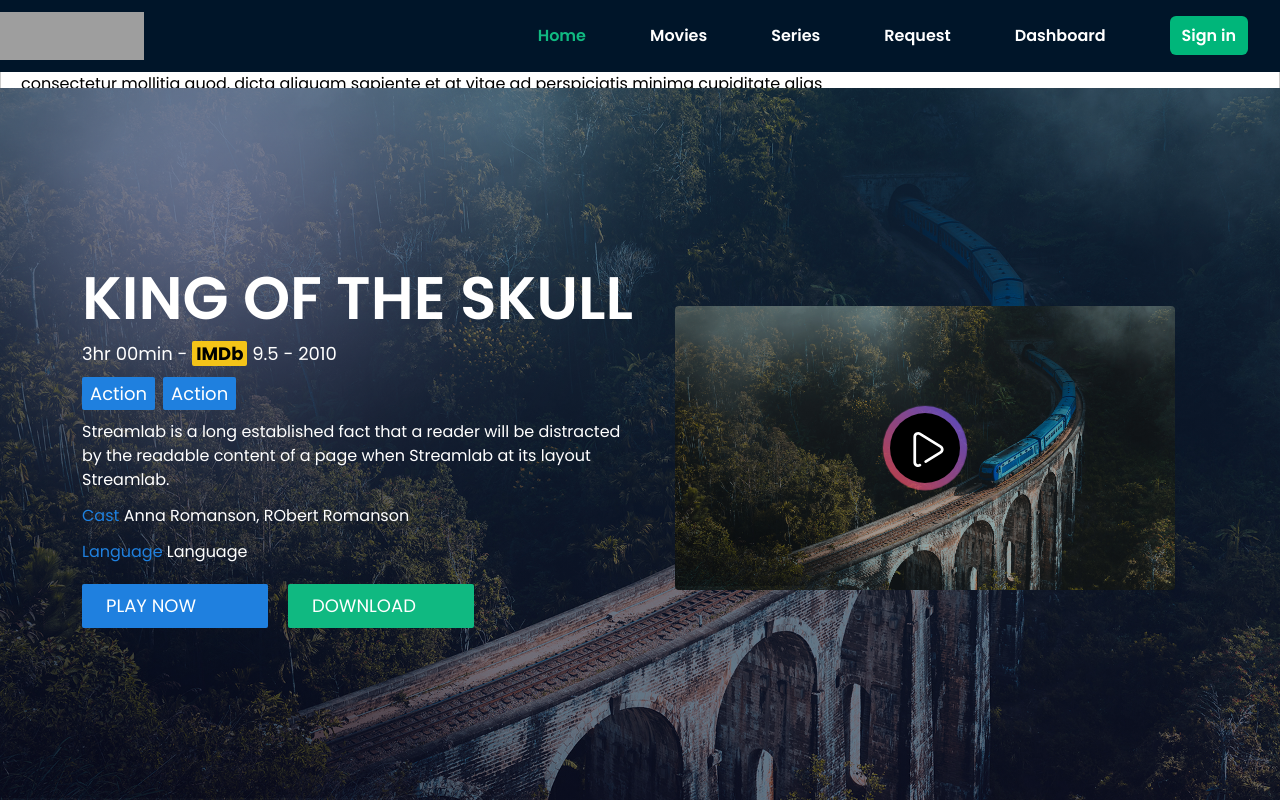
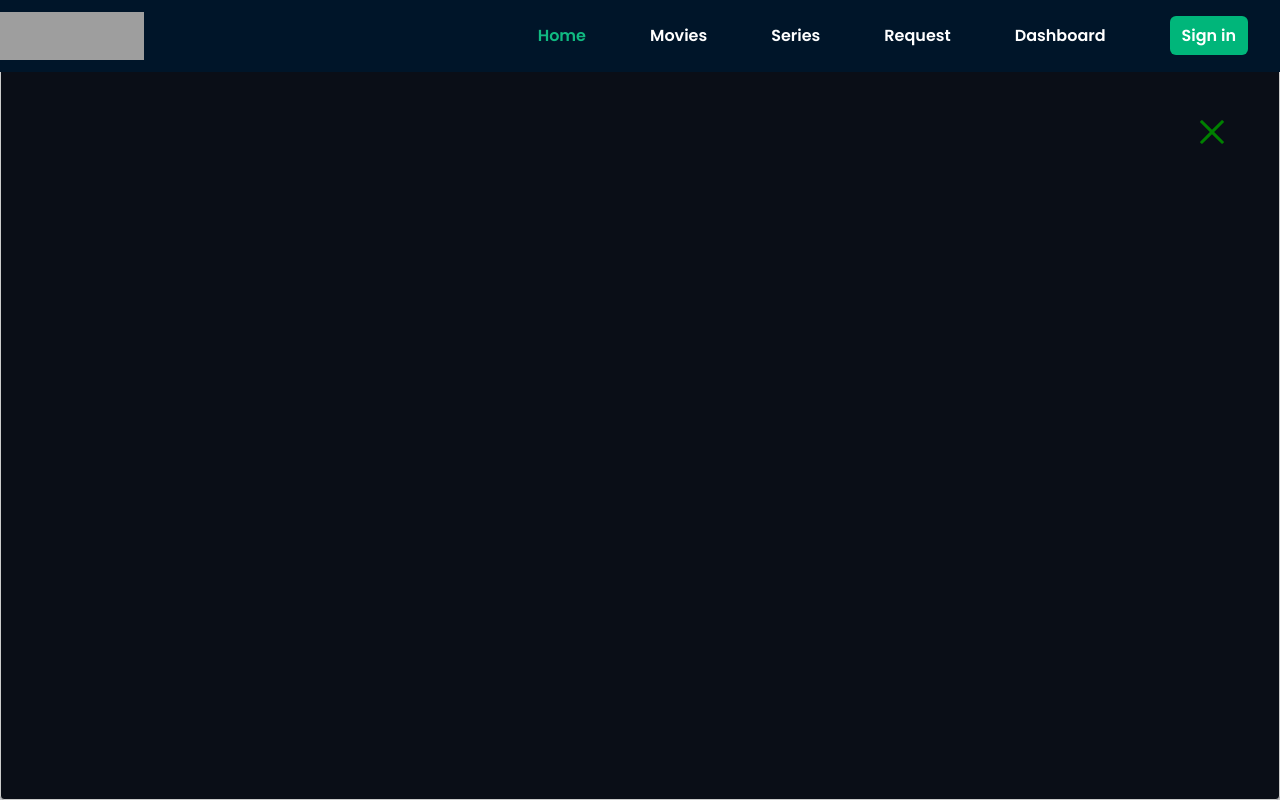
Before and after one commit to imkamrul/movie-site, a Next.js app: page / in a window 1280 px wide. Both pictures are taken after a click on the link 925 px from the left and 448 px from the top of the page. Shown: the top 800 px of the page. Built offline with nearby package versions, Linux system fonts and the light colour scheme; grey boxes are pictures that could not be loaded; some icons are missing.

Commit message:
slider fixed

```diff
--- a/components/HeroSlider/HeroSlider.js
+++ b/components/HeroSlider/HeroSlider.js
@@ -29,8 +29,8 @@ const HeroSlider = ({ heroSliderItem }) => {
   return (
     <>
       <div className="relative h-full arrow-item">
-        <div className="flex justify-between items-center h-full arrow tr">
-          <div className="absolute z-10 top-0 left-6 h-full flex items-center justify-center tr">
+        <div className="flex justify-between items-center h-full arrow tr hero-slider">
+          <div className="absolute z-0 top-0 left-6 h-full flex items-center justify-center tr">
             <div
               className={`group relative w-16 cursor-pointer  h-16`}
               ref={prevRef}
--- a/components/HeroSlider/HeroSliderItem.js
+++ b/components/HeroSlider/HeroSliderItem.js
@@ -16,6 +16,7 @@ const customStyles = {
     top: "0",
     zIndex: "9999",
     overflow: "hidden",
+    backgroundColor: "#0A0E17",
   },
 };
 const HeroSliderItem = (props) => {
@@ -46,7 +47,7 @@ const HeroSliderItem = (props) => {
       }}
       className="w-screen bg-slider"
     >
-      <div className="container mx-auto ">
+      <div className="container mx-auto">
         <div className="h-auto lg:h-[90vh] py-5  container 3xl:mx-auto flex flex-col-reverse lg:flex-row items-center lg:px-[70px]">
           <div className="w-full lg:w-6/12  pl-3 z-[999]">
             <h2 className="text-white text-xl lg:text-6xl font-semibold">
@@ -132,40 +133,23 @@ const HeroSliderItem = (props) => {
                 style={customStyles}
               >
                 <div
-                  className="z-50 h-screen w-screen relative"
+                  className="z-[9999] h-screen w-screen relative overflow-hidden flex justify-center items-center"
                   onClick={closeModal}
                 >
                   <CrossIcon2
-                    className="w-6 fixed top-10 right-10 z-50 cursor-pointer"
+                    className="w-6 fixed top-[120px] right-14 z-50 cursor-pointer"
                     onClick={closeModal}
                   />
-                  <p>
-                    Lorem ipsum dolor sit amet consectetur adipisicing elit.
-                    Ducimus quo ut vitae perferendis aliquid maxime. Autem magni
-                    nesciunt placeat magnam, illum maxime rerum ex totam
-                    repellendus iure enim sint culpa provident sequi facere
-                    dolorum tenetur, quas nihil quae excepturi molestias? Odit,
-                    consectetur mollitia quod, dicta aliquam sapiente et at
-                    vitae ad perspiciatis minima cupiditate alias perferendis
-                    harum quisquam rerum. Minima recusandae libero ipsum nulla
-                    quia nostrum doloribus! Perferendis minima veritatis
-                    molestias recusandae doloribus iusto veniam accusamus quam
-                    quos distinctio, magni atque esse repellendus reprehenderit?
-                    Illo exercitationem aspernatur commodi magnam vel delectus
-                    perferendis eum, necessitatibus dolor assumenda temporibus
-                    aliquid expedita asperiores?
-                  </p>
+                  <ReactPlayer
+                    className="!w-[calc(100%+60px)] !h-auto md:!w-[1040px] aspect-video relative z-50"
+                    url="https://youtu.be/5Eqb_-j3FDA"
+                    loop={false}
+                    muted={false}
+                    playing={true}
+                    playsinline={true}
+                    controls={true}
+                  />
                 </div>
-
-                <ReactPlayer
-                  className="!w-[calc(100%+60px)] !h-auto md:!w-[640px] aspect-video relative z-50"
-                  url={props.src}
-                  loop={true}
-                  muted={false}
-                  playing={true}
-                  playsinline={true}
-                  controls={true}
-                />
               </Modal>,
               [modalIsOpen, closeModal]
             )}
--- a/components/common/MovieSearch.js
+++ b/components/common/MovieSearch.js
@@ -9,7 +9,7 @@ const MovieSearch = () => {
       </h3>
 
       <div className="flex justify-center items-center">
-        <i className="fa-solid fa-magnifying-glass text-themeText text-3xl -mr-10 z-30" />
+        <i className="fa-solid fa-magnifying-glass text-themeText text-3xl -mr-10 z-0" />
         <input
           type="text"
           placeholder="Movies name.."
--- a/styles/globals.css
+++ b/styles/globals.css
@@ -149,3 +149,6 @@ body {
 .search-container::-webkit-scrollbar-thumb {
   background-color: #10b981 !important;
 }
+.swiper {
+  z-index: 0 !important;
+}
```
